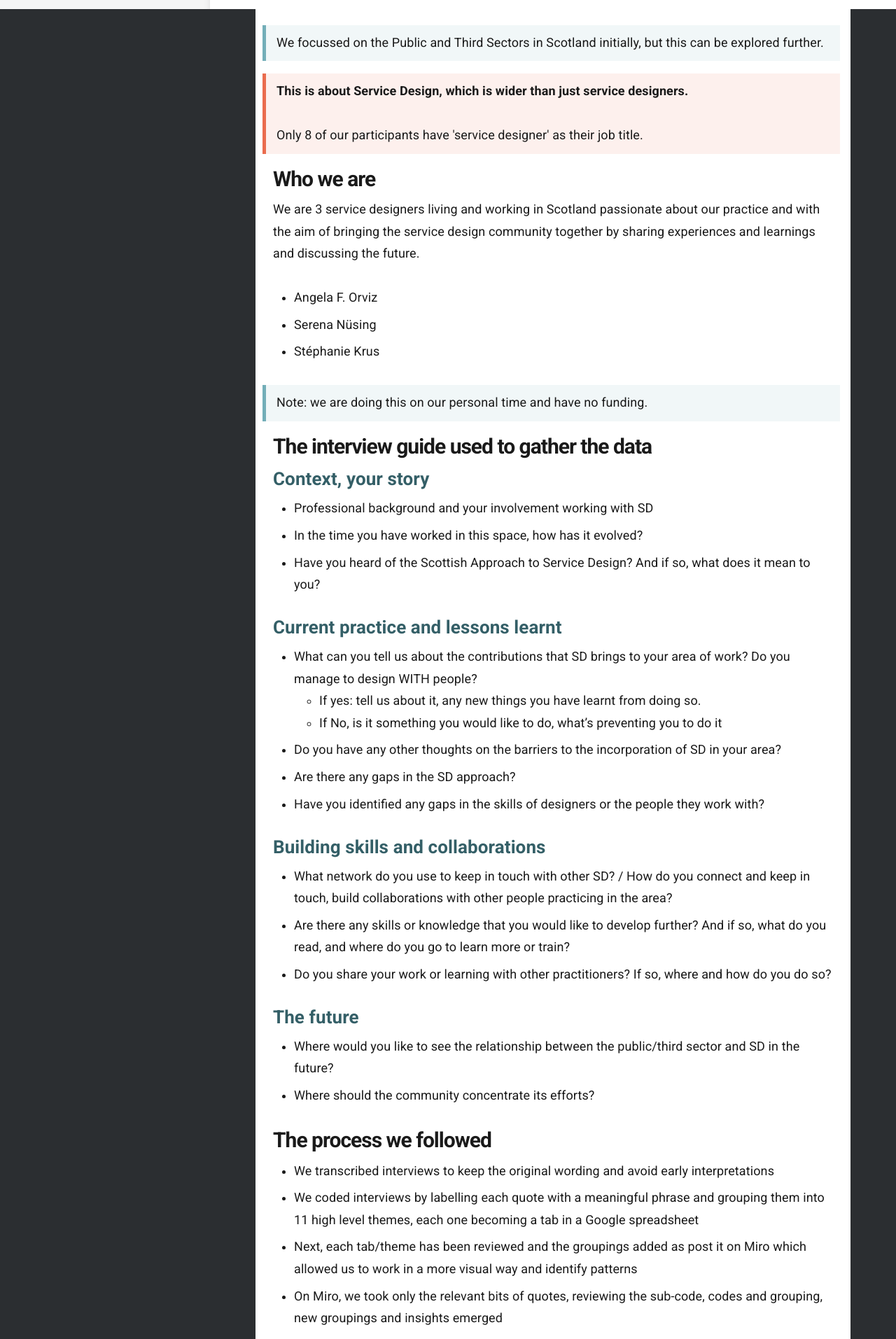
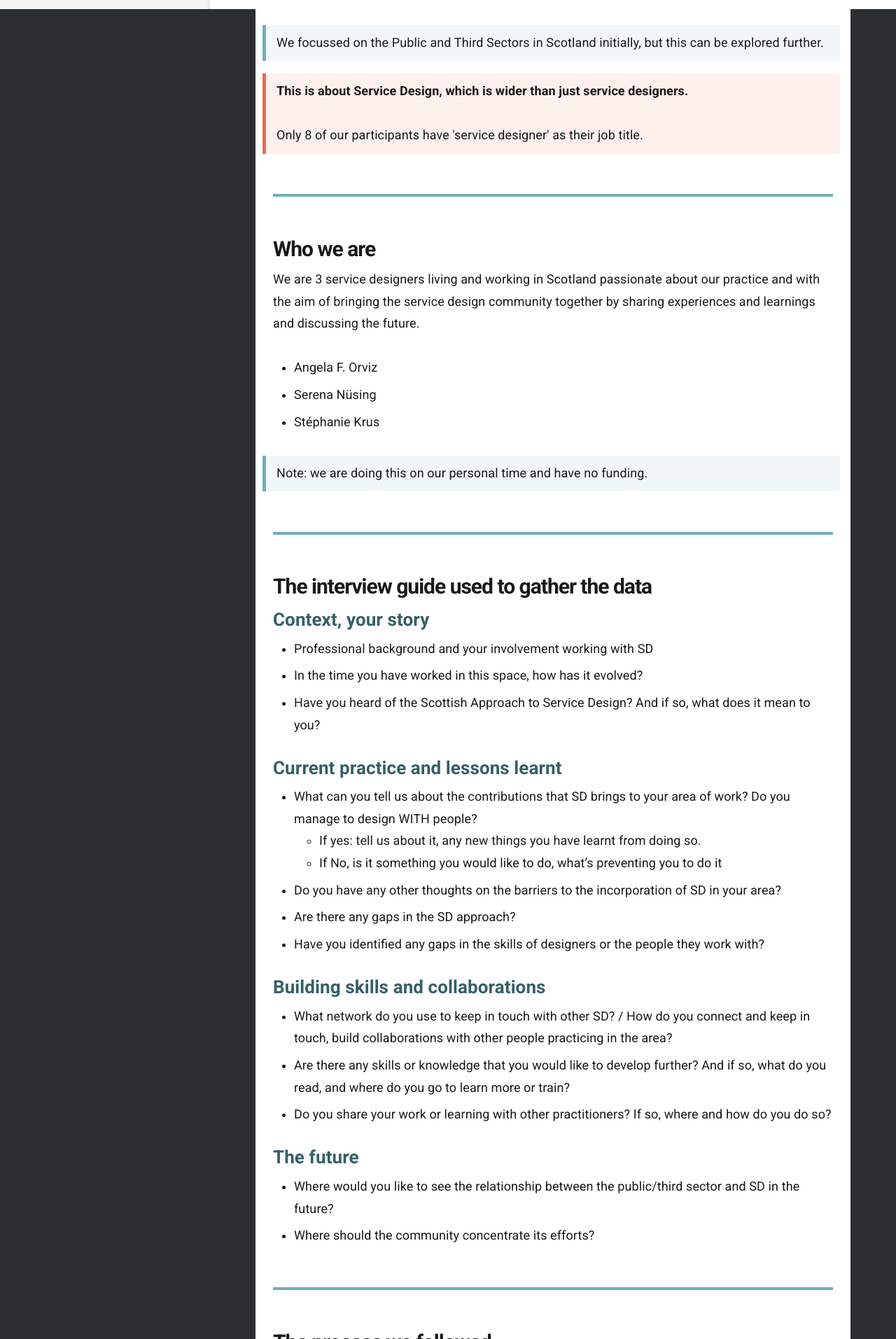
Before and after one commit to stephanie-K/practitioner-stories, a Jekyll site: the page built from index.md, in a window 1280 px wide. Shown: the part 887-2800 px from the top of the page at 70% size. Built offline with Jekyll 4.4.1, drawn with Linux system fonts in a browser that asks for light colours.

Commit message:
add blue hr

```diff
--- a/index.md
+++ b/index.md
@@ -19,6 +19,8 @@ title: Welcome
   <p>Only 8 of our participants have 'service designer' as their job title.</p>
 </blockquote>
 
+<hr class="big">
+
 ## Who we are
 We are 3 service designers living and working in Scotland passionate about our practice and with the aim of bringing the service design community together by sharing experiences and learnings and discussing the future.
 - Angela F. Orviz
@@ -26,6 +28,8 @@ We are 3 service designers living and working in Scotland passionate about our p
 - Stéphanie Krus
 
 > Note: we are doing this on our personal time and have no funding.
+
+<hr class="big">
 
 ## The interview guide used to gather the data
 
@@ -51,6 +55,8 @@ We are 3 service designers living and working in Scotland passionate about our p
 - Where would you like to see the relationship between the public/third sector and SD in the future?
 - Where should the community concentrate its efforts?
 
+<hr class="big">
+
 ## The process we followed
 - We transcribed interviews to keep the original wording and avoid early interpretations
 - We coded interviews by labelling each quote with a meaningful phrase and grouping them into 11 high level themes, each one becoming a tab in a Google spreadsheet
@@ -60,12 +66,15 @@ We are 3 service designers living and working in Scotland passionate about our p
 
 [More about the process in this Medium post](https://stphaniekrus.medium.com/practitioner-stories-ffa3120ffd7f)
 
+<hr class="big">
+
 ## Sharing our research
 
 This website (started on the 05/02/21) is a new way to share the research we did as an alternative to the [big Miro board we have](https://miro.com/app/board/o9J_ldOzA14=/?moveToWidget=3074457352792688587&cot=14). This is very much a work in progress.
 
 [Learn how to use this website](/practitioner-stories/how-to)
 
+<hr class="big">
 
 ## Learn more about the project
 
```
Also changed, not shown: _docs/SAtSD/general.md (+1 -1 lines), _docs/SAtSD/intro.md (+5 -0 lines).
